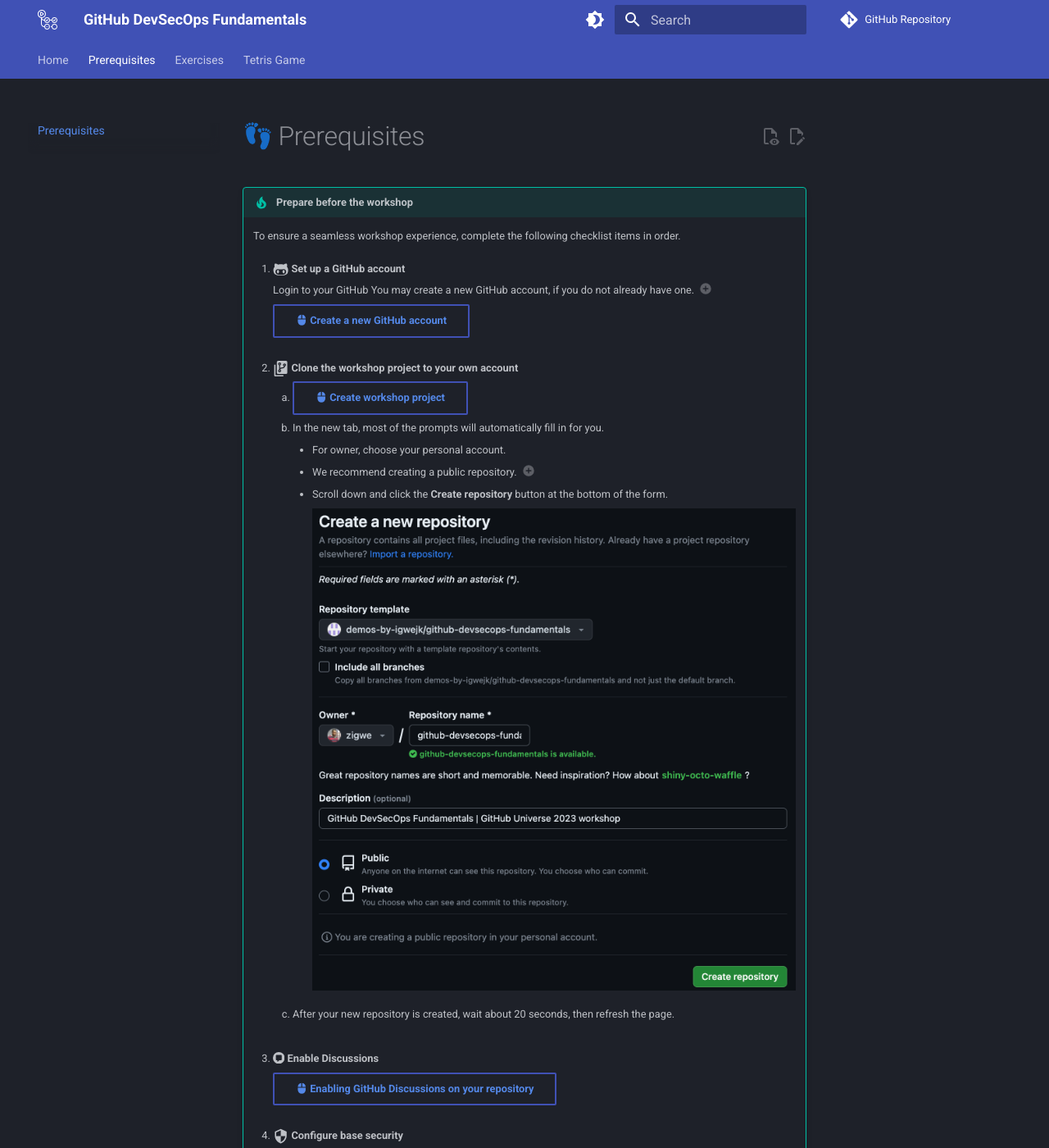
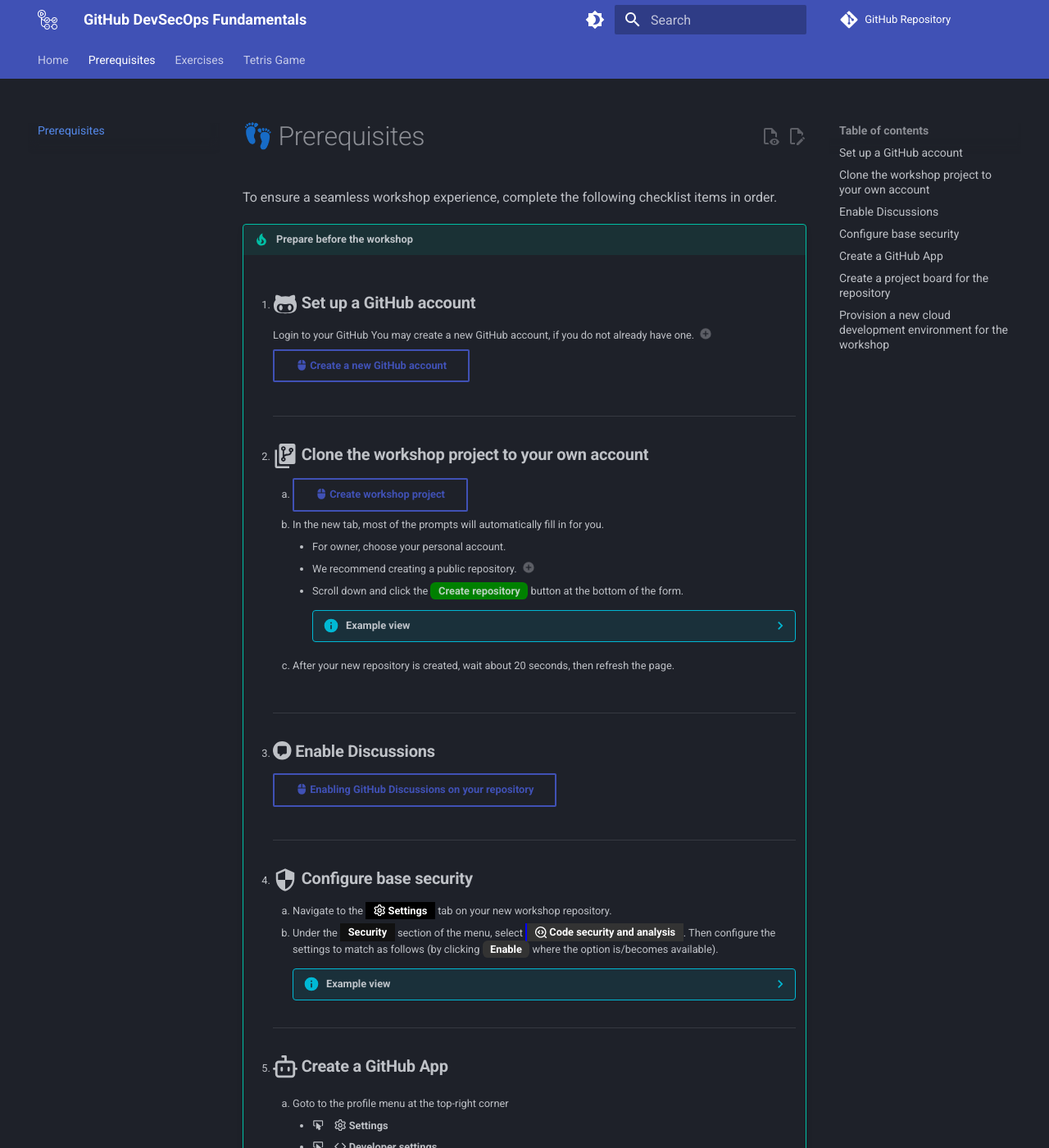
Before and after one commit to githubuniverseworkshops/github-devsecops-fundamentals, an MkDocs documentation site: the page built from docs/prerequisites.md, in a window 1280 px wide and 1400 px high. Shown: the whole window at 82% size. Built offline with MkDocs 1.6.1 and Material for MkDocs 9.7.7, drawn with Linux system fonts in a browser that asks for light colours; emoji names are drawn with the system emoji font; comment, search, counter and statistics services are not loaded; some of the changed text lies outside the part shown.

Commit message:
Improve prerequisites

```diff
--- /dev/null
+++ b/docs/assets/stylesheets/extra.css
@@ -0,0 +1,36 @@
+.gh-repo-settings {
+  background-color: #000;
+  color: #fff;
+  font-weight: bold;
+  padding: 0.25em 0.75em;
+}
+
+.gh-repo-settings-menu {
+  background-color: #111;
+  color: #fff;
+  font-weight: bold;
+  padding: 0.25em 0.75em;
+}
+
+.gh-repo-settings-menu-selected-item {
+  background-color: #333;
+  color: #fff;
+  font-weight: bold;
+  padding: 0.25em 0.75em;
+  border-left: 0.2em solid blue;
+}
+
+.gh-repo-settings-button {
+  background-color: #333;
+  color: #fff;
+  font-weight: bold;
+  padding: 0.25em 0.75em;
+  border-radius: 0.5em;
+}
+
+.gh-button-green {
+  background-color: green;
+  font-weight: bold;
+  padding: 0.25em 0.75em;
+  border-radius: 0.5em;
+}
--- a/docs/prerequisites.md
+++ b/docs/prerequisites.md
@@ -1,51 +1,97 @@
 # :footprints: Prerequisites
+
+To ensure a seamless workshop experience, complete the following checklist items in order.
 
 !!! tip "Prepare before the workshop"
 
-    To ensure a seamless workshop experience, complete the following checklist items in order.
-
-    1. :fontawesome-brands-github-alt:{ .lg .middle } **Set up a GitHub account**
+    1. ## :fontawesome-brands-github-alt:{ .lg .middle } **Set up a GitHub account**
 
         Login to your GitHub  You may create a new GitHub account, if you do not already have one. (1)
         { .annotate }
 
-        1.  :bulb: Keep your @handle handy.
+        1.  :bulb: Keep your **@handle** handy.
 
-        <span class="md-button">[:material-mouse: Create a new GitHub account](https://github.com/signup){:target="\_blank"}</span>
+        [:material-mouse: Create a new GitHub account](https://github.com/signup){.md-button target="\_blank"}
         <br /><br />
+        ---
 
-    1. :material-source-repository-multiple:{ .lg .middle } **Clone the workshop project to your own account**
+    2. ## :material-source-repository-multiple:{ .lg .middle } **Clone the workshop project to your own account**
 
-        1. <span class="md-button">[:material-mouse: Create workshop project](https://github.com/new?template_owner=githubuniverseworkshops&template_name=github-devsecops-fundamentals&owner=%40me&name=github-devsecops-fundamentals&description=GitHub+DevSecOps+Fundamentals+%7C+GitHub+Universe+2023+workshop&visibility=public){:target="\_blank"}</span>
-        1. In the new tab, most of the prompts will automatically fill in for you.
+        1. [:material-mouse: Create workshop project](https://github.com/new?template_owner=githubuniverseworkshops&template_name=github-devsecops-fundamentals&owner=%40me&name=github-devsecops-fundamentals&description=GitHub+DevSecOps+Fundamentals+%7C+GitHub+Universe+2023+workshop&visibility=public){.md-button target="\_blank"}
+        2. In the new tab, most of the prompts will automatically fill in for you.
 
              - For owner, choose your personal account.
              - We recommend creating a public repository. (1)
-                { .annotate }
+               { .annotate }
 
-                1.  :bulb: Public repositories benefit from
-                    - [Free use of GitHub Actions minutes](https://docs.github.com/en/billing/managing-billing-for-github-actions/about-billing-for-github-actions).
-                    - [Free use of GitHub Advanced Security features](https://docs.github.com/en/get-started/learning-about-github/about-github-advanced-security#about-advanced-security-features).
-             - Scroll down and click the **Create repository** button at the bottom of the form.
+                 1.  :bulb: Public repositories benefit from
 
-                 ![Create a new repository from a template](assets/img/create-a-new-repository.png)
-        1. After your new repository is created, wait about 20 seconds, then refresh the page.
+                     - [Free use of GitHub Actions minutes](https://docs.github.com/en/billing/managing-billing-for-github-actions/about-billing-for-github-actions).
+                     - [Free use of GitHub Advanced Security features](https://docs.github.com/en/get-started/learning-about-github/about-github-advanced-security#about-advanced-security-features).
+             - Scroll down and click the <span class="gh-button-green">Create repository</span> button at the bottom of the form.
+
+                ??? info "Example view"
+
+                    ![Create a new repository from a template](assets/img/create-a-new-repository.png)
+        3. After your new repository is created, wait about 20 seconds, then refresh the page.
         <br /><br />
+        ---
 
-    1. :octicons-feed-discussion-16: **Enable Discussions**
+    3. ## :octicons-feed-discussion-16: **Enable Discussions**
 
-        <span class="md-button">[:material-mouse: Enabling GitHub Discussions on your repository](https://docs.github.com/en/discussions/quickstart#enabling-github-discussions-on-your-repository){:target="\_blank"}</span>
+        [:material-mouse: Enabling GitHub Discussions on your repository](https://docs.github.com/en/discussions/quickstart#enabling-github-discussions-on-your-repository){.md-button target="\_blank"}
         <br /><br />
+        ---
 
-    1. :material-security:{ .lg .middle } **Configure base security**
+    4. ## :material-security:{ .lg .middle } **Configure base security**
 
-        1. Navigate to the <span style="background-color: #000; color: #fff; font-weight: bold; padding: 0.25em 0.75em;">:octicons-gear-16: Settings</span> tab on your new workshop repository.
-        2. Under the <span style="background-color: white; color: #555; font-weight: bold; padding: 0.25em 0.75em;">Security</span> section of the menu, select <span style="background-color: white; color: #555; font-weight: bold; padding: 0.25em 0.75em; border-left: 0.2em solid blue">:octicons-codescan-16: Code security and analysis</span>. Then configure the settings to match as follows (by clicking <span style="background-color: #333; color: #fff; font-weight: bold; padding: 0.25em 0.75em; border-radius: 0.5em">Enable</span> where the option is/becomes available).
+        1. Navigate to the <span class="gh-repo-settings">:octicons-gear-16: Settings</span> tab on your new workshop repository.
+        2. Under the <span class="gh-repo-settings-menu">Security</span> section of the menu, select <span class="gh-repo-settings-menu-selected-item">:octicons-codescan-16: Code security and analysis</span>. Then configure the settings to match as follows (by clicking <span class="gh-repo-settings-button">Enable</span> where the option is/becomes available).
 
-            ![code-security-and-analysis-configuration](assets/img/code-security-and-analysis-configuration.png)
-        <br /><br />
+            ??? info "Example view"
 
-    1. :octicons-project-16:{ .lg .middle } **Create a project board for the repository**
+                ![code-security-and-analysis-configuration](assets/img/code-security-and-analysis-configuration.png)
+        ---
+
+    5. ## :octicons-dependabot-16:{ .lg .middle } **Create a GitHub App**
+
+          1. Goto to the profile menu at the top-right corner
+
+            - :material-button-cursor: &nbsp;&nbsp; **:octicons-gear-16: Settings**
+              - :material-button-cursor: &nbsp;&nbsp; **:octicons-code-16: Developer settings**
+                  - :material-button-cursor: &nbsp;&nbsp; **:octicons-apps-16: GitHub Apps**
+                      - :material-button-cursor: &nbsp;&nbsp; **New GitHub App**
+
+
+            ??? info "Provide the form fields value as demonstrated here"
+
+                ![GitHub App creation form 00](assets/img/github-app-creation-00.png)
+                ![GitHub App creation form 01](assets/img/github-app-creation-01.png)
+                ![GitHub App creation form 02](assets/img/github-app-creation-02.png)
+
+                On **Repository permissions**, select **`Read and write`** for the **`Contents`** scope.
+
+
+
+            - [Generate a private key](https://docs.github.com/en/apps/creating-github-apps/authenticating-with-a-github-app/managing-private-keys-for-github-apps#generating-private-keys){.md-button target="\_blank"}
+            - Goto `https://github.com/apps/<YOUR-HANDLE>-pusher-bot`. Install the app in the repository.
+            - Save app private key to secrets
+            - Save appid to vars
+
+            !!! tip "Why a GitHub App is required"
+
+                > When you use the repository's `GITHUB_TOKEN` to perform tasks, events triggered by the `GITHUB_TOKEN`, with the exception of `workflow_dispatch` and `repository_dispatch`, will not create a new workflow run. This prevents you from accidentally creating recursive workflow runs. For example, if a workflow run pushes code using the repository's `GITHUB_TOKEN`, a new workflow will not run even when the repository contains a workflow configured to run when push events occur.
+                >
+                > If you do want to trigger a workflow from within a workflow run, you can use a GitHub App installation access token or a personal access token instead of `GITHUB_TOKEN` to trigger events that require a token.
+                >
+                > If you use a GitHub App, you'll need to create a GitHub App and store the app ID and private key as secrets.
+                >
+                > ~[Triggering a workflow from a workflow](https://docs.github.com/en/actions/using-workflows/triggering-a-workflow#triggering-a-workflow-from-a-workflow)
+
+        ---
+
+
+    6.  ## :octicons-project-16:{ .lg .middle } **Create a project board for the repository**
 
         1. Open the workshop repository in a new tab.
 
@@ -53,14 +99,18 @@
 
         3. Open the <span style="background-color: green; font-weight: bold; padding: 0.25em 0.75em; border-radius: 0.5em">:octicons-code-16: Link a project :material-menu-down:</span> dropdown menu. Then select the **New Project** option.
 
-            ![select-new-project](assets/img/select-new-project.png)
+            ??? info "Example view"
+                ![select-new-project](assets/img/select-new-project.png)
 
         4. Click on the <span style="background-color: green; font-weight: bold; padding: 0.25em 0.75em; border-radius: 0.5em">:octicons-code-16: New project :material-menu-down:</span> button to start the project creation wizard.
         5. Select the **:octicons-tools-16: Feature** template.
         6. Finally click on the <span style="background-color: green; font-weight: bold; padding: 0.25em 0.75em; border-radius: 0.5em">Create</span> button.
-            ![create-project](assets/img/create-project.png)
 
-    2. :octicons-codespaces-16: **Provision a new cloud development environment for the workshop**
+            ??? info "Example view"
+                ![create-project](assets/img/create-project.png)
+        ---
+
+    7.  ## :octicons-codespaces-16: **Provision a new cloud development environment for the workshop**
 
         GitHub Codespaces enables you to instantly start coding on the workshop project. Personal accounts on GitHub can benefit from a [free quota of GitHub Codespaces usage](https://docs.github.com/en/billing/managing-billing-for-github-codespaces/about-billing-for-github-codespaces#monthly-included-storage-and-core-hours-for-personal-accounts).
 
@@ -68,11 +118,12 @@
 
         2. Open the <span style="background-color: green; font-weight: bold; padding: 0.25em 0.75em; border-radius: 0.5em">:octicons-code-16: Code :material-menu-down:</span> menu and click on :material-mouse: <span style="background-color: green; font-weight: bold; padding: 0.25em 0.75em; border-radius: 0.5em">Create codespaces on main</span>.
 
+            ??? info "Example view"
+                ![Create a new GitHub Codespaces](assets/img/create-a-new-codespaces.png)
+
         3. {==
 
             **Leave the development environment to initialize and run, we will come back to use it later.**
 
            ==}
-
-
-        ![Create a new GitHub Codespaces](assets/img/create-a-new-codespaces.png)
+        ---
--- a/mkdocs.yml
+++ b/mkdocs.yml
@@ -145,6 +145,7 @@
 
 extra_css:
   - https://cdnjs.cloudflare.com/ajax/libs/KaTeX/0.16.7/katex.min.css
+  - assets/stylesheets/extra.css
 
 nav:
   - index.md
--- a/requirements.txt
+++ b/requirements.txt
@@ -1,5 +1,6 @@
 # https://squidfunk.github.io/mkdocs-material/getting-started/#with-pip
 mkdocs
+mkdocs-glightbox
 mkdocs-material
 mkdocs-macros-plugin
 mkdocs-minify-plugin
```
Also changed, not shown: docs/exercises/01.collaborate/.00.md (deleted, +0 -22 lines), docs/assets/img/github-app-creation-00.png (added), docs/assets/img/github-app-creation-01.png (added), docs/assets/img/github-app-creation-02.png (added).
